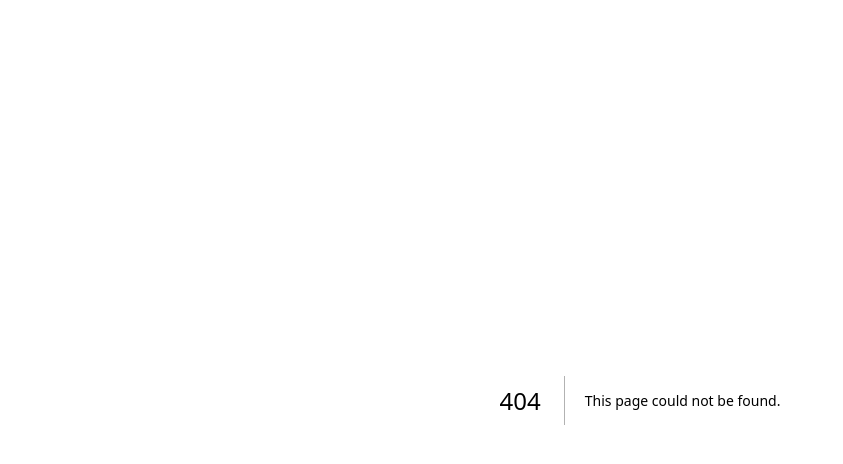
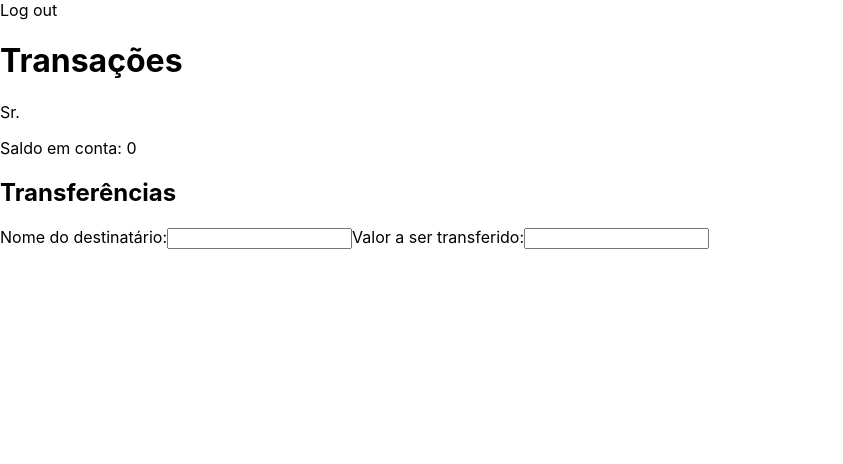
Before and after one commit to abnerferreiradesousa/app-transferDIN, a Next.js app in the folder ngcash-ui/: page /Main in a window 1280 px wide. Before the commit this address had no page. Shown: the top 464 px of the page, without its empty margins (0-843 px from the left). Built offline with nearby package versions, Linux system fonts and the light colour scheme; no server answers.

Commit message:
feat: add alguns ajustes nas páginas de login e register.

```diff
--- a/ngcash-ui/src/pages/Login.tsx
+++ b/ngcash-ui/src/pages/Login.tsx
@@ -1,6 +1,6 @@
 import { useRouter } from "next/router";
 import Form from "../components/Form";
-import { Token } from "../interfaces";
+import type { Token } from "../interfaces";
 import { login } from "../requests";
 
 export default function Login() {
@@ -10,7 +10,7 @@ export default function Login() {
         const data:Token | void = await login(name, password);
         if(data) {
             localStorage.setItem("token", data.token);
-            router.push('/Transaction');
+            router.push('/Main');
         }
     }
 
--- /dev/null
+++ b/ngcash-ui/src/pages/Main.tsx
@@ -0,0 +1,55 @@
+import Link from "next/link";
+import { useState } from "react";
+import { useSelector, useDispatch } from 'react-redux'
+import { Transaction } from "../interfaces";
+import { selectValue } from '../redux/slices/userSlice'
+import { fetchTransactions } from "../requests";
+
+interface TransactionProps {
+    transactions: Transaction[] | []
+}
+
+export default function Main(props: TransactionProps) {
+    const [recieverName, setRecieverName] = useState("");
+    const [value, setValue] = useState("");
+    const { account, username } = useSelector(selectValue);
+    const handleClick = () => localStorage.removeItem("token");
+
+    return (
+        <>
+            <Link href="/" onClick={handleClick}>Log out</Link>
+            <h1>Transações</h1>
+            <p>Sr. {username} </p>
+            <p>Saldo em conta: {account?.balance}</p>
+            <section>
+                <h2>Transferências</h2>
+                <label htmlFor="reciever">
+                    Nome do destinatário:
+                    <input
+                        type="text"
+                        id="reciever"
+                        onChange={(e) => setRecieverName(e.target.value)}
+                    />
+                </label>
+                <label htmlFor="value">
+                    Valor a ser transferido:
+                    <input
+                        type="text"
+                        id="value"
+                        onChange={(e) => setValue(e.target.value)}
+                    />
+                </label>
+            </section>
+        </>
+    )
+}
+
+export async function getStaticProps() {
+    const transactions = await fetchTransactions();
+
+    return {
+      props: {
+        transactions,
+      },
+    }
+  }
--- a/ngcash-ui/src/pages/Register.tsx
+++ b/ngcash-ui/src/pages/Register.tsx
@@ -1,14 +1,19 @@
 import { useRouter } from "next/router";
 import Form from "../components/Form";
 import { register } from "../requests";
+import { useDispatch } from 'react-redux'
+import { setUser } from '../redux/slices/userSlice'
+
 
 export default function Register() {
     const router = useRouter();
+    const dispatch = useDispatch();
 
     const handleClick = async (name: string, password: string) => {
         const userCreated = await register(name, password);
         if(userCreated) {
             router.push('/Login');
+            dispatch(setUser(userCreated))
         }
     }
 
--- a/ngcash-ui/src/pages/_app.tsx
+++ b/ngcash-ui/src/pages/_app.tsx
@@ -1,6 +1,12 @@
 import '../../styles/globals.css'
 import type { AppProps } from 'next/app'
+import { store } from '../redux/store'
+import { Provider } from 'react-redux'
 
 export default function App({ Component, pageProps }: AppProps) {
-  return <Component {...pageProps} />
+  return (
+    <Provider store={store}>
+      <Component {...pageProps} />
+    </Provider>
+  )
 }
```
Also changed, not shown: ngcash-ui/src/pages/Transaction.tsx (deleted, +0 -12 lines), ngcash-ui/src/pages/index.tsx (+22 -0 lines).
